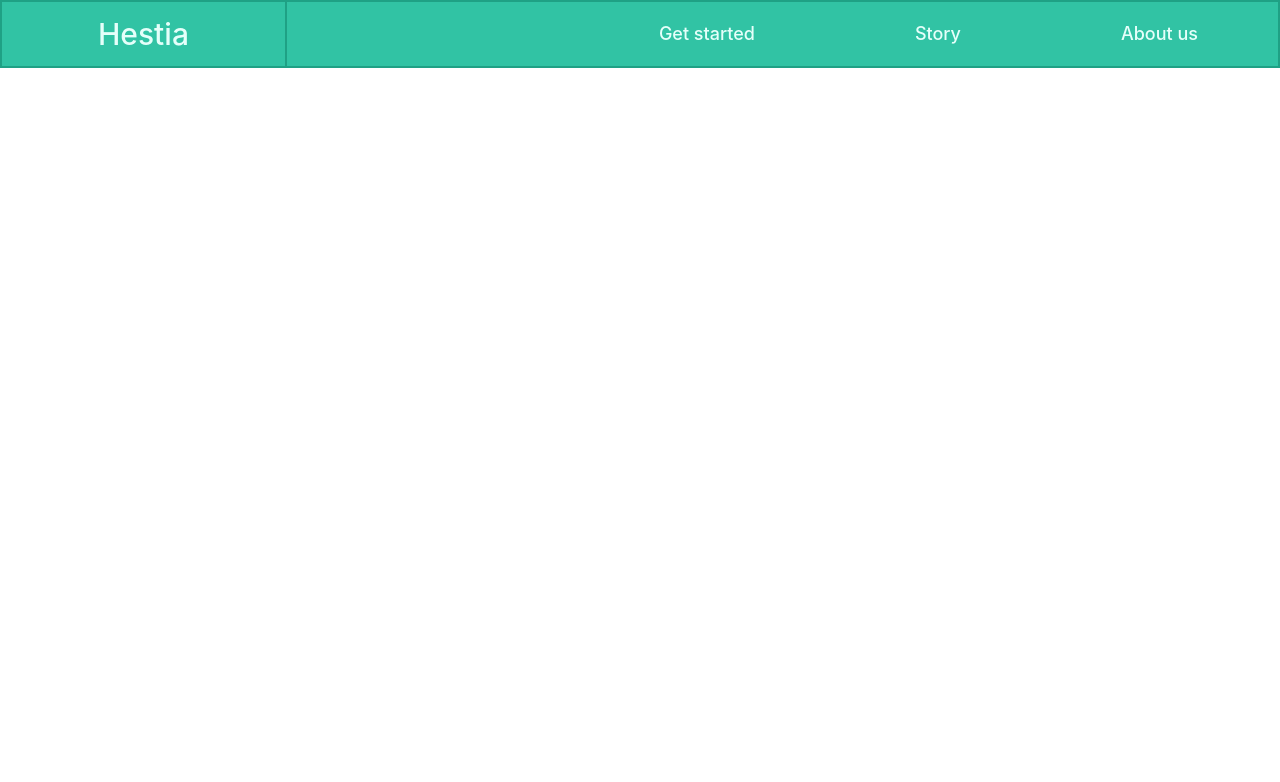
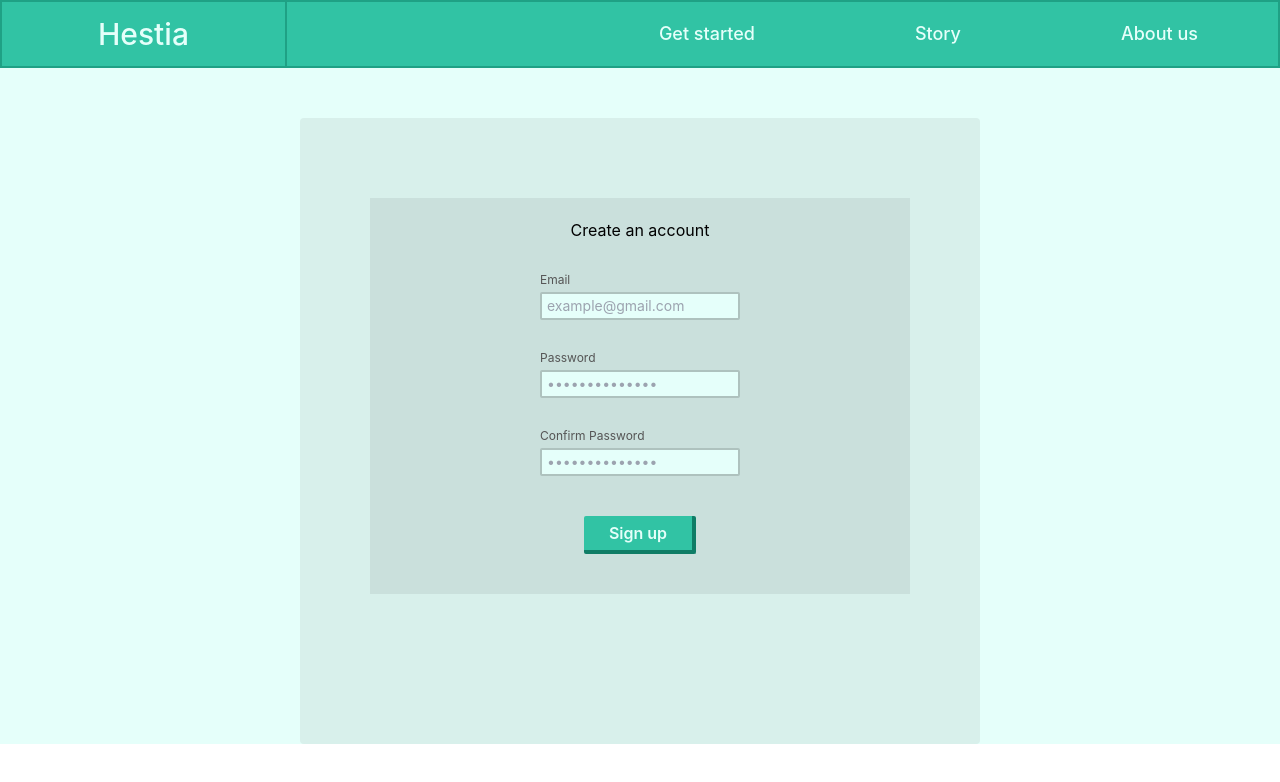
Before and after one commit to Hestia-Thesis/frontend, a Vue app: page /signup in a window 1280 px wide. Shown: the top 782 px of the page. Built offline with nearby package versions, Linux system fonts and the light colour scheme.

Commit message:
added signup page

```diff
--- /dev/null
+++ b/src/components/SignupForm.vue
@@ -0,0 +1,96 @@
+<script setup lang="ts">
+import VInput from './VInput.vue';
+import VButton from './VButton.vue';
+import { reactive, ref, computed, onMounted } from 'vue';
+import useVuelidate, { Validation } from '@vuelidate/core';
+import { required, email, minLength, sameAs, helpers } from '@vuelidate/validators';
+import { User } from '../models/Models.ts';
+
+const formData = reactive({
+    email : "",
+    password : "",
+    passwordConfirm: ""
+})
+
+const rules = computed(() => {
+    return {
+        email: {
+            required,
+            email
+        },
+        password : {
+            required,
+            minLength: helpers.withMessage("Password should be at least 8 characters long", minLength(8)),
+            hasCapital: helpers.withMessage("Password requires at least 1 capital", hasCapital),
+            hasSmallLetter : helpers.withMessage("Password requires at least 1 small letter", hasSmallLetter),
+            hasSpecialCharacter : helpers.withMessage("Password requires at least 1 special character", hasSpecialCharacter),
+            hasDigit : helpers.withMessage("Password requires at least 1 digit", hasDigit),
+            sameAs: helpers.withMessage("Passwords must match", sameAs(formData.passwordConfirm))
+        },
+        passwordConfirm : {
+            sameAs: helpers.withMessage("Passwords must match", sameAs(formData.passwordConfirm)),
+            required
+        }
+    };
+})
+
+const hasCapital = () => {
+    return RegExp(/[A-Z]/).test(formData.password)
+}
+
+const hasSmallLetter = () => {
+    return RegExp(/[a-z]/).test(formData.password)
+}
+
+const hasSpecialCharacter = () => {
+    return RegExp(/[^A-Za-z0-9]/).test(formData.password)
+}
+
+const hasDigit = () => {
+    return RegExp("/[0-9]/gm").test(formData.password)
+}
+
+const v$ = useVuelidate(rules, formData)
+
+const user = ref({} as User)
+
+const submitForm = async () => {
+    const result = await v$.value.$validate();
+    if(result) {
+        alert("success")
+    }
+    else {
+        alert("validation failed")
+    }
+}
+
+
+const stopValidation = (field : keyof typeof formData) => {
+    v$.value[field].$reset();
+};
+
+</script>
+
+<template>
+    <div class="text-base">
+        Create an account
+    </div>
+        <div class="my-20px">
+            <VInput v-model="formData.email" @update:modelValue="stopValidation('email')" label="Email" type="email" :validationError="!!v$.email.$errors[0]" placeholder="example@gmail.com">
+                <span class="text-themecolor-red-500" v-if="!!v$.email.$errors[0]">{{ v$.email.$errors[0].$message }}</span>
+            </VInput>
+            <VInput v-model="formData.password" @update:modelValue="stopValidation('password')" label="Password" type="password" :validationError="!!v$.password.$errors[0]" placeholder="••••••••••••••">
+                <span class="text-themecolor-red-500" v-if="!!v$.password.$errors[0]">{{ v$.password.$errors[0].$message }}</span>
+            </VInput>
+            <VInput v-model="formData.passwordConfirm" @update:modelValue="stopValidation('passwordConfirm')" label="Confirm Password" type="password" :validationError="!!v$.passwordConfirm.$errors[0]" placeholder="••••••••••••••">
+                <span class="text-themecolor-red-500" v-if="!!v$.passwordConfirm.$errors[0]">{{ v$.passwordConfirm.$errors[0].$message }}</span>
+            </VInput>
+
+        </div>
+        <div class="relative my-20px">
+        <VButton class="font-semibold text-base" type="submit" @click="submitForm()">
+            Sign up
+        </VButton>
+    </div>
+
+</template>
--- /dev/null
+++ b/src/pages/Signup.vue
@@ -0,0 +1,20 @@
+<script setup lang="ts">
+import PageWrapper from '../components/PageWrapper.vue'
+import Section from '../components/Section.vue'
+import SignupForm from '../components/SignupForm.vue';
+
+</script>
+
+<template>
+    <PageWrapper>
+        <Section>
+            <SignupForm/>
+        </Section>
+    </PageWrapper>
+</template>
+
+<style>
+p {
+    margin-bottom: 18px
+}
+</style>
--- a/src/router/index.js
+++ b/src/router/index.js
@@ -3,6 +3,7 @@ import Index from '../pages/Index.vue'
 import Login from '../pages/Login.vue'
 import Story from '../pages/Story.vue'
 import About from '../pages/About.vue'
+import Signup from '../pages/Signup.vue'
 
 const router = createRouter({
     history: createWebHistory(import.meta.env.BASE_URL),
@@ -24,9 +25,15 @@ const router = createRouter({
         },
         {
             path:'/about',
-            name: '/about',
+            name: 'About',
             component: About
+        },
+        {
+            path:'/signup',
+            name: 'Signup',
+            component: Signup
         }
+
     ]
 })
 
```
